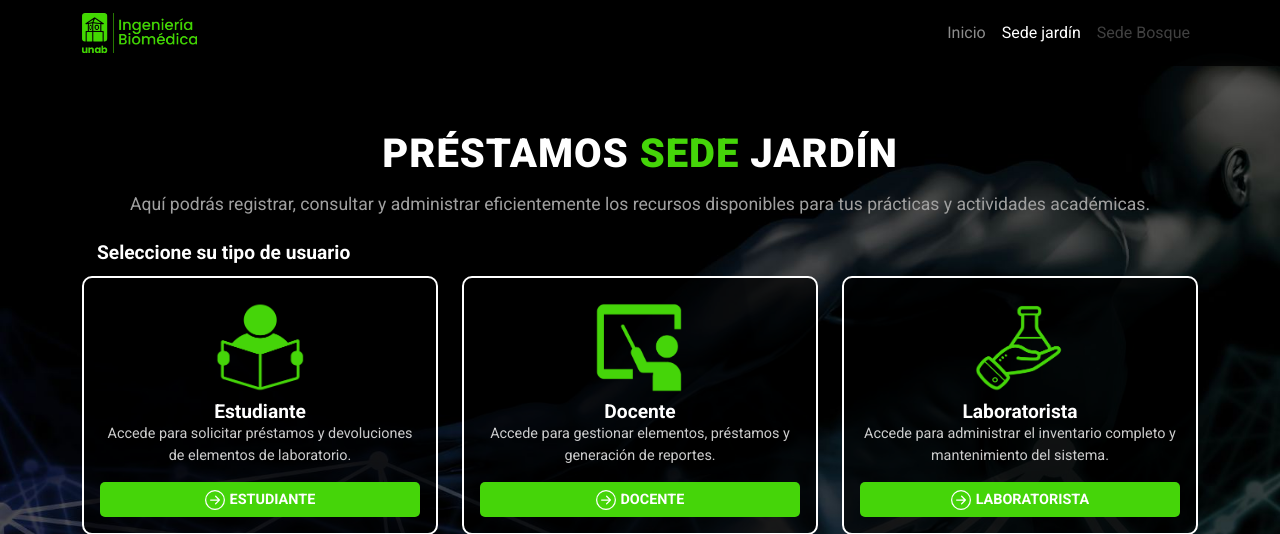
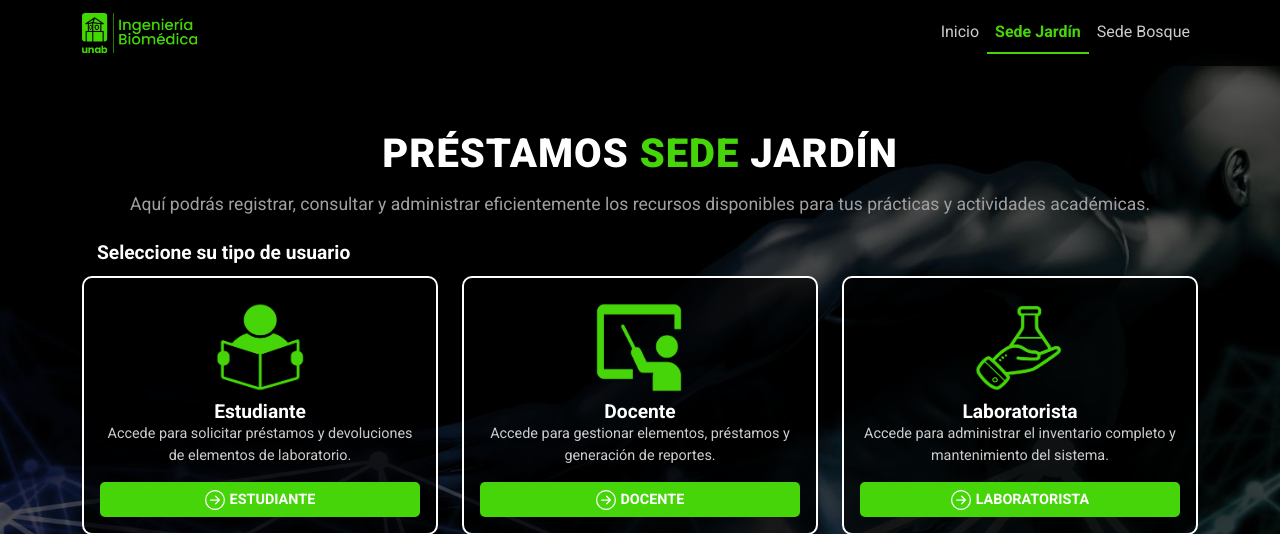
Before and after one commit to Yeimyqv/Inventario-Biomedica-UNAB2, a Flask app: page /sede-jardin in a window 1280 px wide. Shown: the top 534 px of the page. Run offline with Flask 3, Linux system fonts and the light colour scheme.

Commit message:
Updates the website navigation
Updated the website navigation to improve the visual appearance of the active page, correcting a capitalization error in the "Sede Jardín" link and making active links visually distinct with green highlighting.  Changes were made to `index.html`, `templates/index.html`, and `static/css/sede-jardin.css` files.

Replit-Commit-Author: Agent
Replit-Commit-Session-Id: 98c4e6ae-b414-464a-bb9a-7503bb30d595
Replit-Commit-Screenshot-Url: https://storage.googleapis.com/screenshot-production-us-central1/05578733-2a38-48f9-944f-59e9320094c0/367c0445-abce-411d-8bba-cfa6254cc692.jpg

```diff
--- a/index.html
+++ b/index.html
@@ -18,7 +18,7 @@
       </div>
       <div class="nav-links">
         <a href="#" class="nav-link active">Inicio</a>
-        <a href="/sede-jardin" class="nav-link">Sede jardín</a>
+        <a href="/sede-jardin" class="nav-link">Sede Jardín</a>
         <a href="#" class="nav-link" style="opacity: 0.6; cursor: not-allowed;">Sede Bosque</a>
       </div>
     </header>
--- a/static/css/sede-jardin.css
+++ b/static/css/sede-jardin.css
@@ -26,6 +26,22 @@ body {
 
 .navbar {
   background-color: rgba(0, 0, 0, 0.8) !important;
+}
+
+.nav-link {
+  color: rgba(255, 255, 255, 0.8) !important;
+  padding: 0.5rem 1rem;
+  transition: all 0.3s ease;
+}
+
+.nav-link:hover {
+  color: #fff !important;
+}
+
+.nav-link.active {
+  color: var(--primary-color) !important;
+  font-weight: 600;
+  border-bottom: 2px solid var(--primary-color);
 }
 
 .sede-title {
--- a/templates/index.html
+++ b/templates/index.html
@@ -33,7 +33,7 @@
             <a class="nav-link" href="/">Inicio</a>
           </li>
           <li class="nav-item">
-            <a class="nav-link active" href="/sede-jardin">Sede jardín</a>
+            <a class="nav-link active" href="/sede-jardin">Sede Jardín</a>
           </li>
           <li class="nav-item">
             <a class="nav-link disabled" href="#" tabindex="-1" aria-disabled="true">Sede Bosque</a>
```
